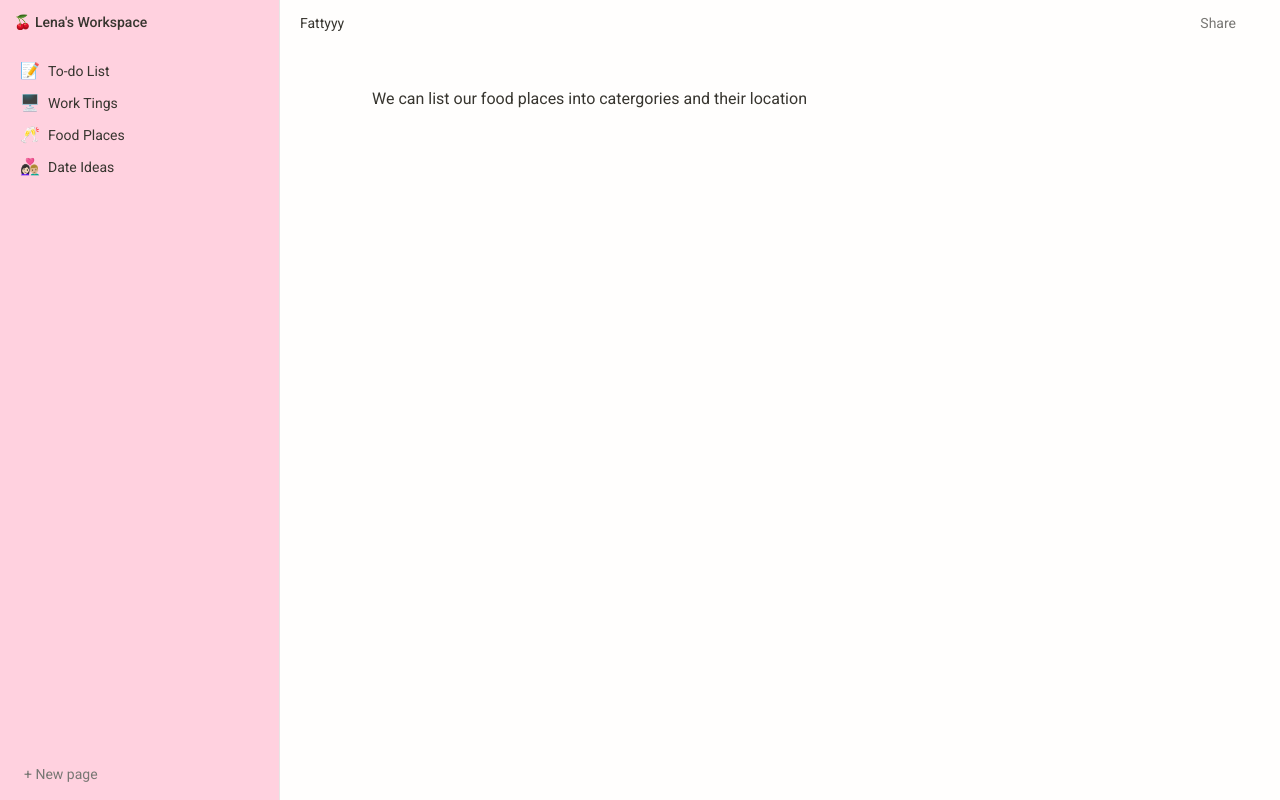
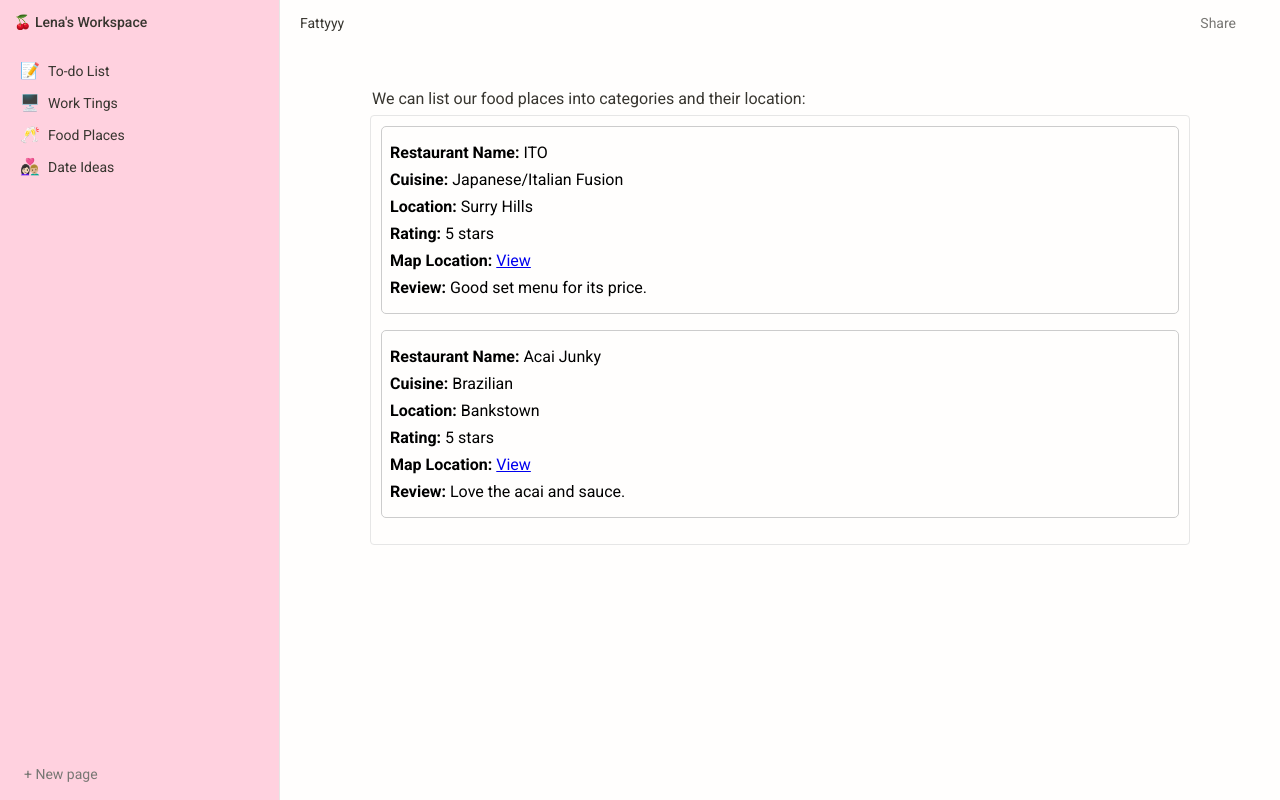
Before and after one commit to matthewkusnadi/Planner, a plain HTML site: page food.html in a window 1280 px wide. Drawn offline with Linux system fonts and the light colour scheme.

Commit message:
creating a list for food places

```diff
--- a/app.js
+++ b/app.js
@@ -62,3 +62,47 @@ document.addEventListener('DOMContentLoaded', () => {
         }
     });
  });
+
+//  Food places
+
+const foodPlace = [
+    {
+      Restaurant: "ITO",
+      Cuisine: "Japanese/Italian Fusion",
+      Location: "Surry Hills",
+      Rating: "5 stars",
+      Map: "https://maps.app.goo.gl/DsTyH3NGkEPNe8U47",
+      Review: "Good set menu for its price.",
+    },
+    {
+      Restaurant: "Acai Junky",
+      Cuisine: "Brazilian",
+      Location: "Bankstown",
+      Rating: "5 stars",
+      Map: "https://maps.app.goo.gl/HcEhJFxmPmxCnvim9",
+      Review: "Love the acai and sauce.",
+    },
+  ];
+
+  // Select the container
+  const foodListContainer = document.getElementById("food-list");
+
+  // Iterate through the foodPlace array
+  foodPlace.forEach((place) => {
+    // Create a container for each place
+    const item = document.createElement("div");
+    item.className = "food-item";
+
+    // Populate the content
+    item.innerHTML = `
+      <li class="food__list"><strong>Restaurant Name:</strong> ${place.Restaurant}</li>
+      <li class="food__list"><strong>Cuisine:</strong> ${place.Cuisine}</li>
+      <li class="food__list"><strong>Location:</strong> ${place.Location}</li>
+      <li class="food__list"><strong>Rating:</strong> ${place.Rating}</li>
+      <li class="food__list"><strong>Map Location:</strong> <a href="${place.Map}" target="_blank">View</a></li>
+      <li class="food__list"><strong>Review:</strong> ${place.Review}</li>
+    `;
+
+    // Append to the container
+    foodListContainer.appendChild(item);
+  });
--- a/food.html
+++ b/food.html
@@ -5,12 +5,12 @@
     <meta name="viewport" content="width=device-width, initial-scale=1.0">
     <title>Lena's Workspace</title>
     <link rel="stylesheet" href="./style.css">
-    <script src="./app.js"></script>
+    <script defer src="./app.js"></script> <!-- Use defer to ensure JS loads after HTML -->
 </head>
 <body>
     <div class="sidebar">
         <div class="workspace-header">
-           <a class="links" href="./index.html">🍒 Lena's Workspace </a>
+            <a class="links" href="./index.html">🍒 Lena's Workspace</a>
         </div>
         <div class="pages-section">
             <div class="page-list-item">
@@ -42,8 +42,11 @@
             </div>
         </div>
         <div class="content-area">
-            <div class="block" contenteditable="true">
-                We can list our food places into catergories and their location
+            <div class="block">
+                <p>We can list our food places into categories and their location:</p>
+            </div>
+            <div class="box" id="food-list">
+                <!-- Food items will be dynamically inserted here -->
             </div>
         </div>
     </div>
--- a/style.css
+++ b/style.css
@@ -210,3 +210,17 @@ list-style-type: none;
     width: 14px;
     height: 14px;
  }
+
+
+/* Food places */
+.food-item {
+    margin-bottom: 1rem;
+    padding: 0.5rem;
+    border: 1px solid #ccc;
+    border-radius: 5px;
+}
+
+.food__list {
+    list-style-type: none;
+    margin: 0.5rem 0;
+}
```
Also changed, not shown: todo.html (+3 -3 lines), 1 other file.
